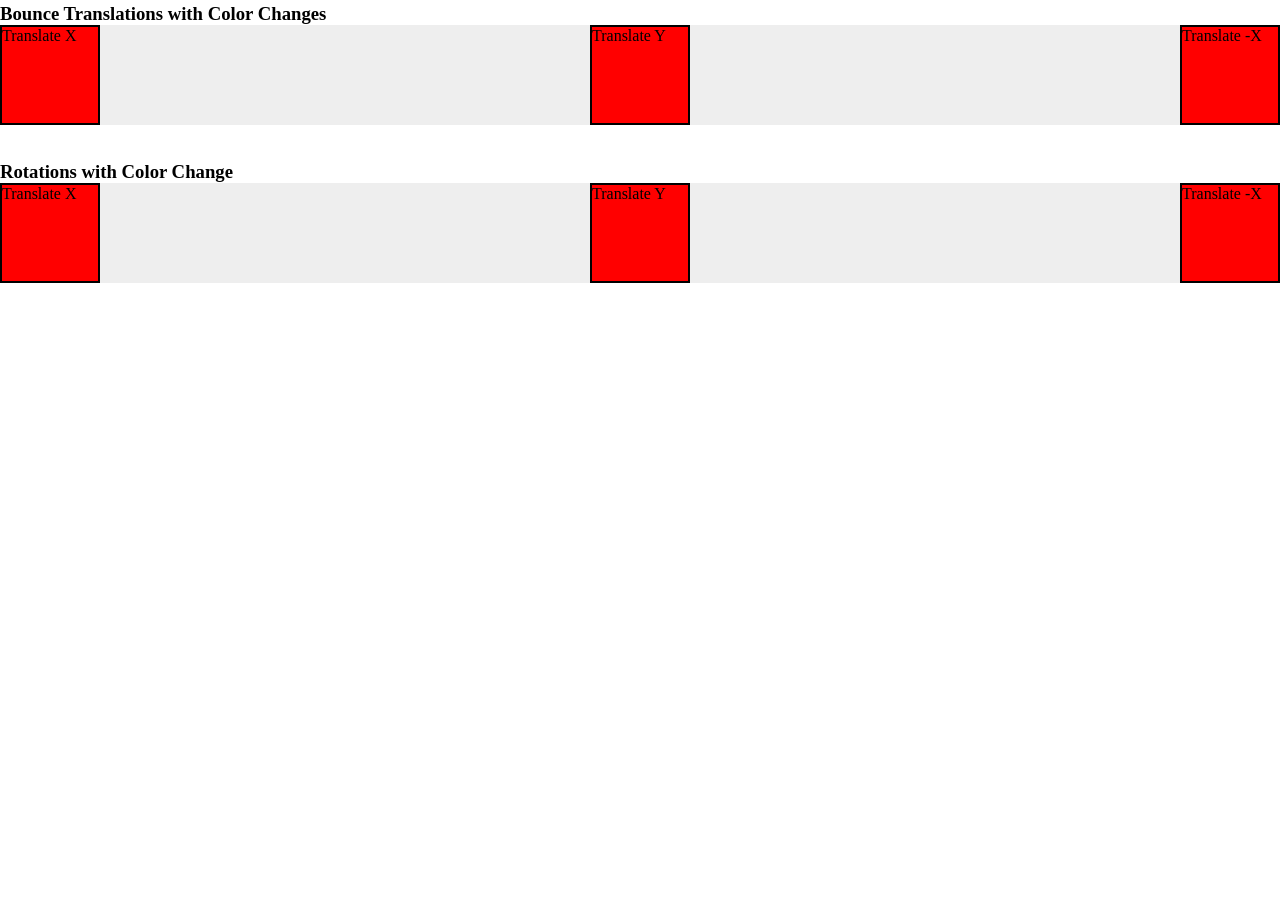
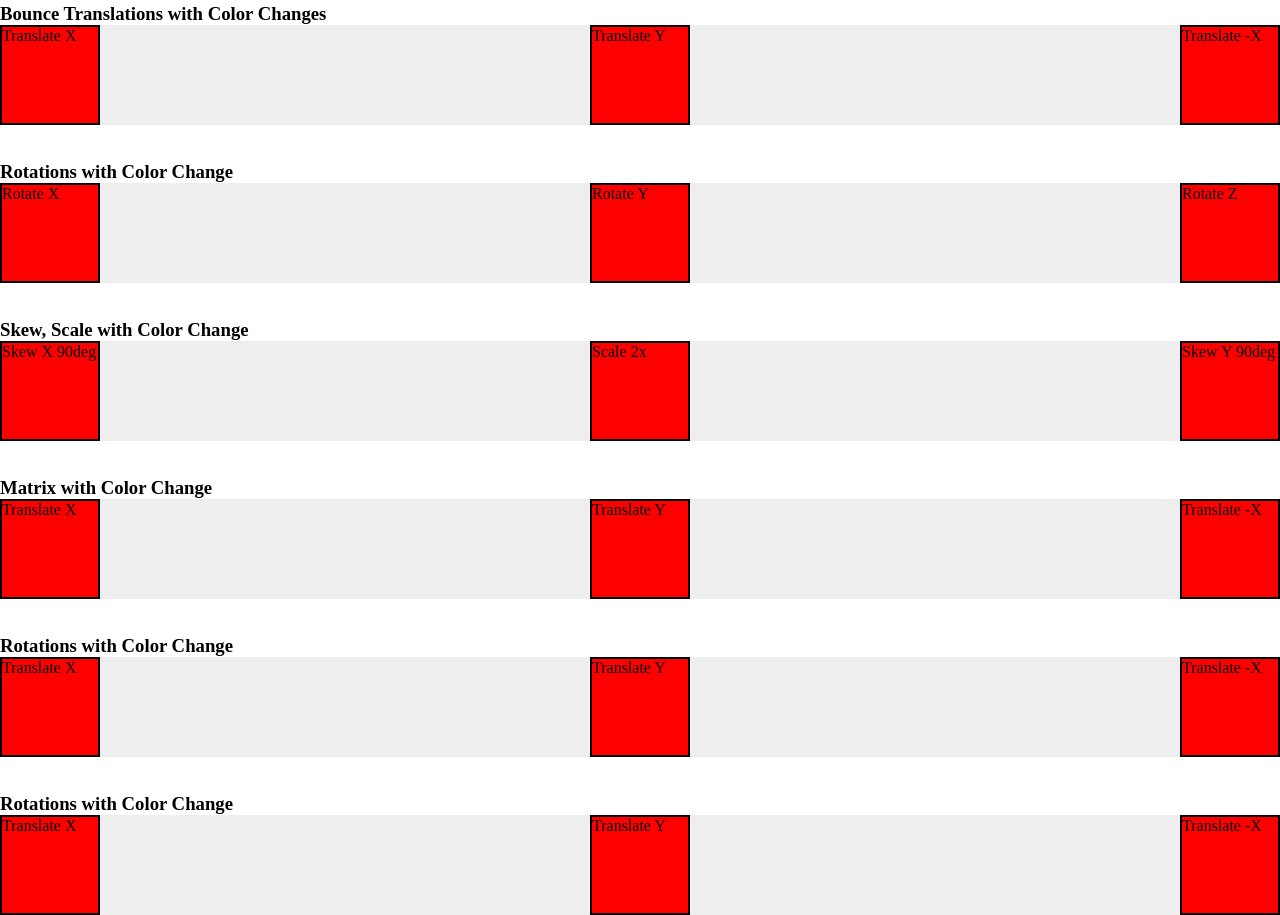
Before and after one commit to prabdhal/CSS-animations-practice, a plain HTML site: page index.html in a window 1280 px wide. Shown: the part 246-1161 px from the top of the page. Before the commit the page ends 800 px from the top, so only its background shows below. Drawn offline with Linux system fonts and the light colour scheme.

Commit message:
Skew, Scale with Color Change

```diff
--- a/index.html
+++ b/index.html
@@ -25,9 +25,37 @@
     <br><br>
     <h3>Rotations with Color Change</h3>
     <div class="background-3">
-      <div class="square-7">Translate X</div>
-      <div class="square-8">Translate Y</div>
-      <div class="square-9">Translate -X</div>
+      <div class="square-7">Rotate X</div>
+      <div class="square-8">Rotate Y</div>
+      <div class="square-9">Rotate Z</div>
+    </div>
+    <br><br>
+    <h3>Skew, Scale with Color Change</h3>
+    <div class="background-4">
+      <div class="square-10">Skew X 90deg</div>
+      <div class="square-11">Scale 2x</div>
+      <div class="square-12">Skew Y 90deg</div>
+    </div>
+    <br><br>
+    <h3>Matrix with Color Change</h3>
+    <div class="background-5">
+      <div class="square-13">Translate X</div>
+      <div class="square-14">Translate Y</div>
+      <div class="square-15">Translate -X</div>
+    </div>
+    <br><br>
+    <h3>Rotations with Color Change</h3>
+    <div class="background-6">
+      <div class="square-16">Translate X</div>
+      <div class="square-17">Translate Y</div>
+      <div class="square-18">Translate -X</div>
+    </div>
+    <br><br>
+    <h3>Rotations with Color Change</h3>
+    <div class="background-7">
+      <div class="square-19">Translate X</div>
+      <div class="square-20">Translate Y</div>
+      <div class="square-21">Translate -X</div>
     </div>
   </head>
   <body>
--- a/style.css
+++ b/style.css
@@ -5,6 +5,8 @@
   margin: 0;
   padding: 0;
 }
+
+/* ########################## TRANSLATION ############################ */
 
 .background-1 {
   display: flex;
@@ -34,6 +36,8 @@
 .background-1:hover .square-3 {
   transform: translateX(-100%);
 }
+
+/* ########################## BOUCE TRANSLATION ############################ */
 
 .background-2 {
   display: flex;
@@ -69,6 +73,8 @@
   background-color: yellow;
 }
 
+/* ########################## ROTATION ############################ */
+
 .background-3 {
   display: flex;
   justify-content: space-between;
@@ -102,3 +108,147 @@
   transform: rotateZ(360deg);
   background-color: cyan;
 }
+
+/* ########################## SKEW ############################ */
+
+.background-4 {
+  display: flex;
+  justify-content: space-between;
+  background-color: #eee;
+}
+
+.square-10,
+.square-11,
+.square-12 {
+  width: 100px;
+  height: 100px;
+  background-color: red;
+  border: 2px solid black;
+  /* Out Fast In Slow transition copied and pasted
+  from the inspector by clicking the ease property
+  value and then choosing one of several animations */
+  transition: all 1s cubic-bezier(0.4, 0, 0.2, 1);
+}
+
+.background-4:hover .square-10 {
+  transform: skewX(90deg);
+  background-color: cyan;
+}
+
+.background-4:hover .square-11 {
+  transform: scale(2, 2);
+  background-color: cyan;
+}
+
+.background-4:hover .square-12 {
+  transform: skewY(90deg);
+  background-color: cyan;
+}
+
+/* ########################## MATRIX ############################ */
+
+.background-5 {
+  display: flex;
+  justify-content: space-between;
+  background-color: #eee;
+}
+
+.square-13,
+.square-14,
+.square-15 {
+  width: 100px;
+  height: 100px;
+  background-color: red;
+  border: 2px solid black;
+  /* Out Fast In Slow transition copied and pasted
+  from the inspector by clicking the ease property
+  value and then choosing one of several animations */
+  transition: all 1s cubic-bezier(0.4, 0, 0.2, 1);
+}
+
+.background-5:hover .square-13 {
+  transform: rotateX(360deg);
+  background-color: cyan;
+}
+
+.background-5:hover .square-14 {
+  transform: rotateY(360deg);
+  background-color: cyan;
+}
+
+.background-5:hover .square-15 {
+  transform: rotateZ(360deg);
+  background-color: cyan;
+}
+
+/* ########################## ??? ############################ */
+
+.background-6 {
+  display: flex;
+  justify-content: space-between;
+  background-color: #eee;
+}
+
+.square-16,
+.square-17,
+.square-18 {
+  width: 100px;
+  height: 100px;
+  background-color: red;
+  border: 2px solid black;
+  /* Out Fast In Slow transition copied and pasted
+  from the inspector by clicking the ease property
+  value and then choosing one of several animations */
+  transition: all 1s cubic-bezier(0.4, 0, 0.2, 1);
+}
+
+.background-6:hover .square-16 {
+  transform: rotateX(360deg);
+  background-color: cyan;
+}
+
+.background-6:hover .square-17 {
+  transform: rotateY(360deg);
+  background-color: cyan;
+}
+
+.background-6:hover .square-18 {
+  transform: rotateZ(360deg);
+  background-color: cyan;
+}
+
+/* ########################## ??*&?? ############################ */
+
+.background-7 {
+  display: flex;
+  justify-content: space-between;
+  background-color: #eee;
+}
+
+.square-19,
+.square-20,
+.square-21 {
+  width: 100px;
+  height: 100px;
+  background-color: red;
+  border: 2px solid black;
+  /* Out Fast In Slow transition copied and pasted
+  from the inspector by clicking the ease property
+  value and then choosing one of several animations */
+  transition: all 1s cubic-bezier(0.4, 0, 0.2, 1);
+}
+
+.background-7:hover .square-19 {
+  transform: rotateX(360deg);
+  background-color: cyan;
+}
+
+.background-7:hover .square-20 {
+  transform: rotateY(360deg);
+  background-color: cyan;
+}
+
+.background-7:hover .square-21 {
+  transform: rotateZ(360deg);
+  background-color: cyan;
+}
```
